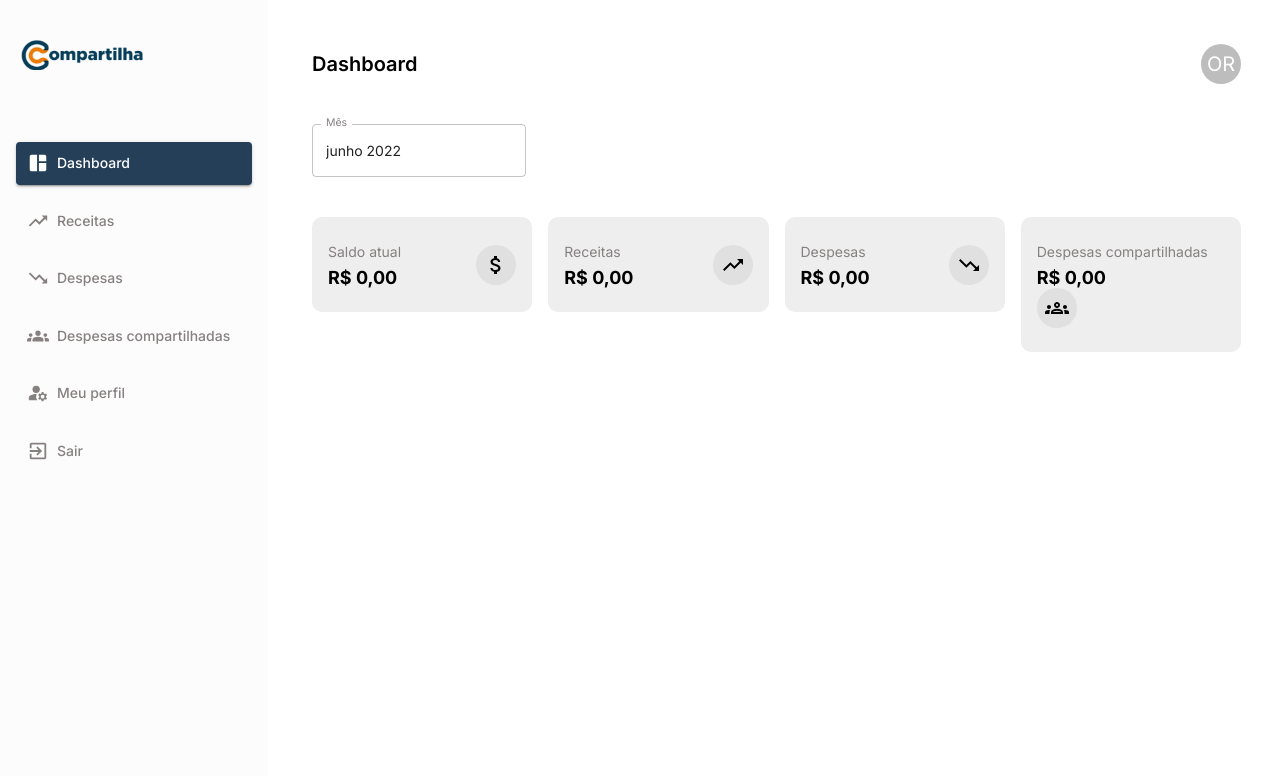
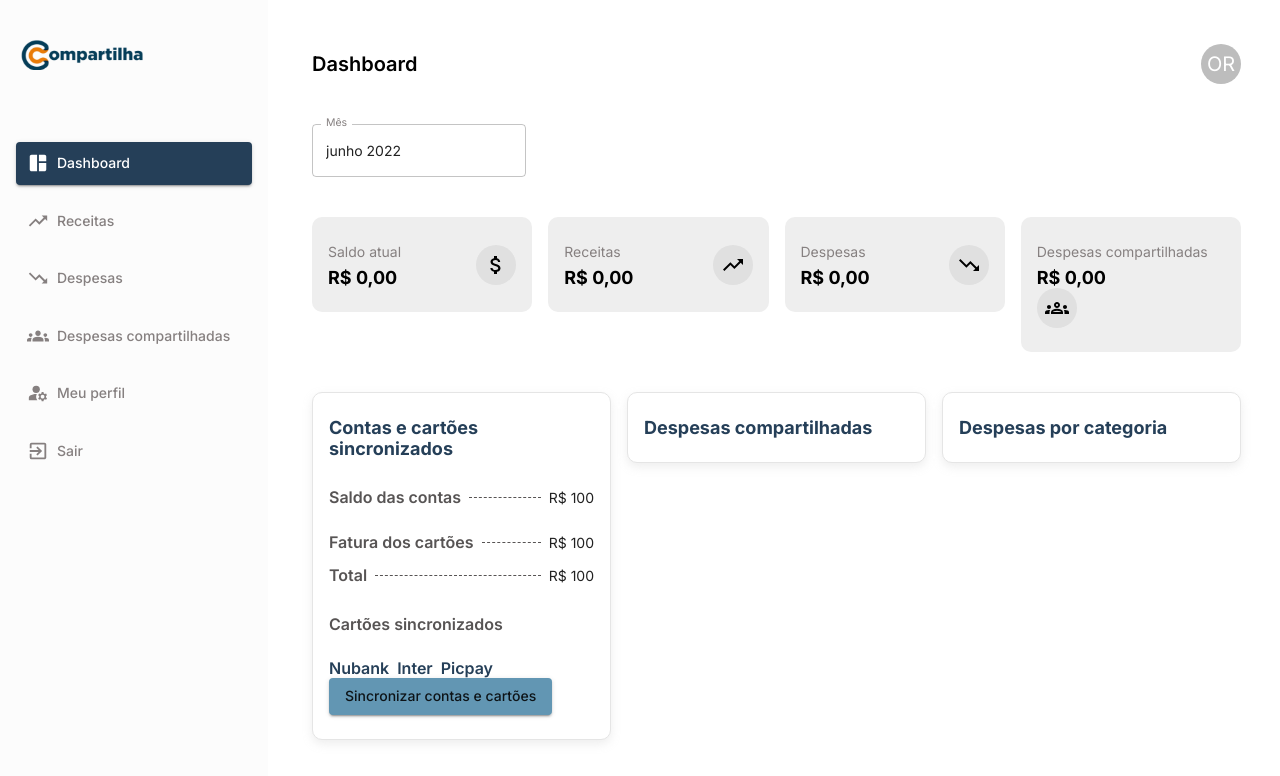
Before and after one commit to olirodrigues/compartilha-bootcamp-gama, a React (Vite) app: page /dashboard in a window 1280 px wide. Shown: the top 776 px of the page. Built offline with nearby package versions, Linux system fonts and the light colour scheme.

Commit message:
Adicionado cards do dashboard

```diff
--- /dev/null
+++ b/src/pages/Dashboard/ContasECartoes/index.tsx
@@ -0,0 +1,67 @@
+import styled from "@emotion/styled";
+import { Box, Button, Grid, Typography } from "@mui/material";
+import { Card } from "../../../components/Card";
+
+const Dash = styled.div`
+  height: 50%;
+  margin-inline: 8px;
+  border-bottom: 1px dashed ${({ theme }) => theme.palette.complementaryBlack.main};
+`;
+
+const Registro = ({
+  titulo,
+  valor,
+  mb,
+  mt,
+}: {
+  titulo: string;
+  valor: number;
+  mb?: number;
+  mt?: number;
+}) => (
+  <Grid container marginBottom={mb} marginTop={mt}>
+    <Grid item>
+      <Typography variant='bold' color='complementaryBlack.main'>
+        {titulo}
+      </Typography>
+    </Grid>
+    <Grid item xs>
+      <Dash />
+    </Grid>
+    <Grid item>
+      <Typography>R$ {valor}</Typography>
+    </Grid>
+  </Grid>
+);
+
+export const ContasECartoes = () => (
+  <Card>
+    <Typography variant='subtitle3' color='primary' gutterBottom>
+      Contas e cartões sincronizados
+    </Typography>
+
+    <Registro titulo='Saldo das contas' valor={100} mb={3} mt={3.5} />
+    <Registro titulo='Fatura dos cartões' valor={100} mb={1.5} />
+    <Registro titulo='Total' valor={100} mb={3.5} />
+
+    <Typography variant='bold' color='complementaryBlack.main'>
+      Cartões sincronizados
+    </Typography>
+
+    <Box mt={2}>
+      <Grid container spacing={1} marginTop={2}>
+        {["Nubank", "Inter", "Picpay"].map((cartao) => (
+          <Grid item>
+            <Typography variant='bold' color='primary'>
+              {cartao}
+            </Typography>
+          </Grid>
+        ))}
+      </Grid>
+    </Box>
+
+    <Button variant='contained' color='complementaryBlue'>
+      Sincronizar contas e cartões
+    </Button>
+  </Card>
+);
--- /dev/null
+++ b/src/pages/Dashboard/DespesasCompartilhadas/index.tsx
@@ -0,0 +1,10 @@
+import { Typography } from "@mui/material";
+import { Card } from "../../../components/Card";
+
+export const DespesasCompartilhadas = () => (
+  <Card>
+    <Typography variant='subtitle3' color='primary' gutterBottom>
+      Despesas compartilhadas
+    </Typography>
+  </Card>
+);
--- /dev/null
+++ b/src/pages/Dashboard/DespesasPorCategoria/index.tsx
@@ -0,0 +1,10 @@
+import { Typography } from "@mui/material";
+import { Card } from "../../../components/Card";
+
+export const DespesasPorCategoria = () => (
+  <Card>
+    <Typography variant='subtitle3' color='primary' gutterBottom>
+      Despesas por categoria
+    </Typography>
+  </Card>
+);
--- a/src/pages/Dashboard/index.tsx
+++ b/src/pages/Dashboard/index.tsx
@@ -1,3 +1,4 @@
+import { Grid } from "@mui/material";
 import {
   MdOutlineTrendingUp,
   MdOutlineTrendingDown,
@@ -8,6 +9,9 @@ import { Cabecalho } from "../../components/Cabecalho";
 import { CardSaldo } from "../../components/CardSaldo";
 import { FilterMes } from "../../components/FilterMes";
 import { Layout } from "../../components/Layout";
+import { DespesasCompartilhadas } from "./DespesasCompartilhadas";
+import { ContasECartoes } from "./ContasECartoes";
+import { DespesasPorCategoria } from "./DespesasPorCategoria";
 
 export const Dashboard = () => {
   const dadosCard = [
@@ -38,6 +42,17 @@ export const Dashboard = () => {
       <Cabecalho title='Dashboard' name='OR' />
       <FilterMes />
       <CardSaldo dados={dadosCard} />
+      <Grid container spacing={2}>
+        <Grid item xs>
+          <ContasECartoes />
+        </Grid>
+        <Grid item xs>
+          <DespesasCompartilhadas />
+        </Grid>
+        <Grid item xs>
+          <DespesasPorCategoria />
+        </Grid>
+      </Grid>
     </Layout>
   );
 };
```
